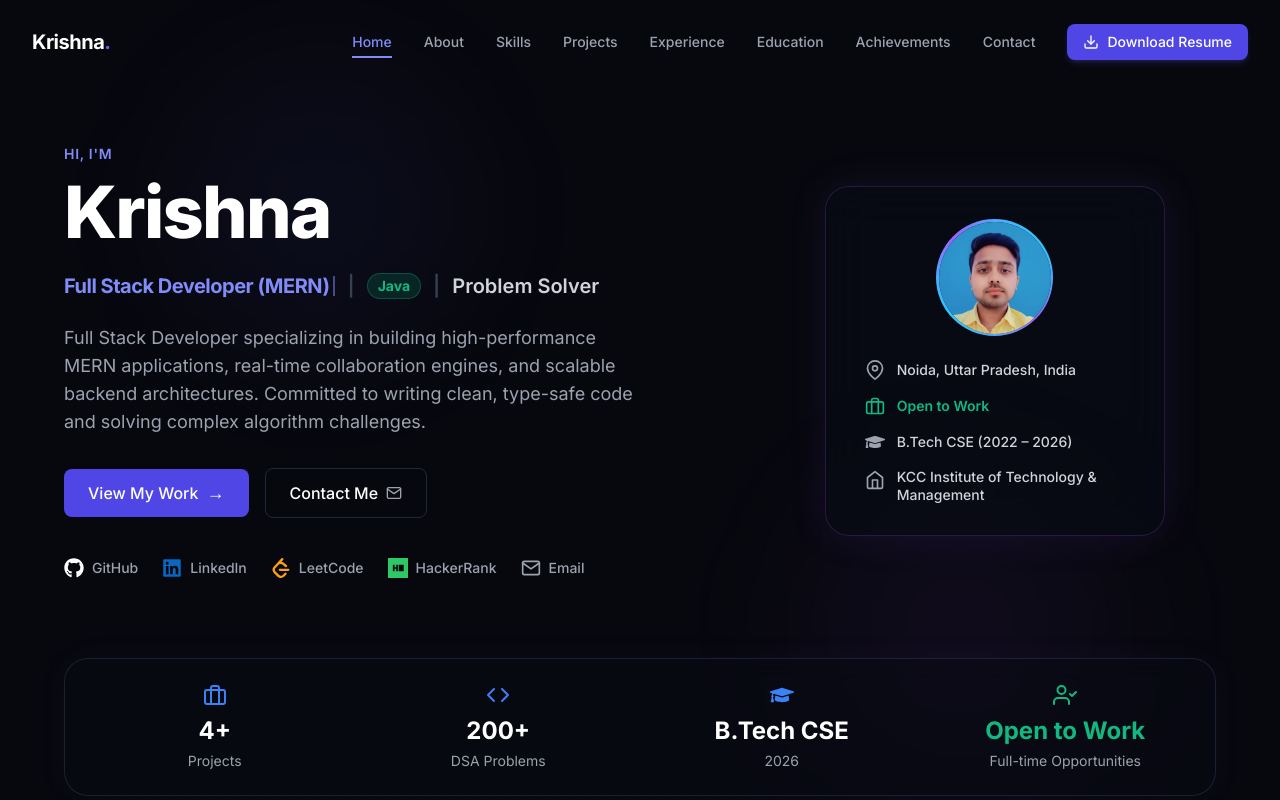
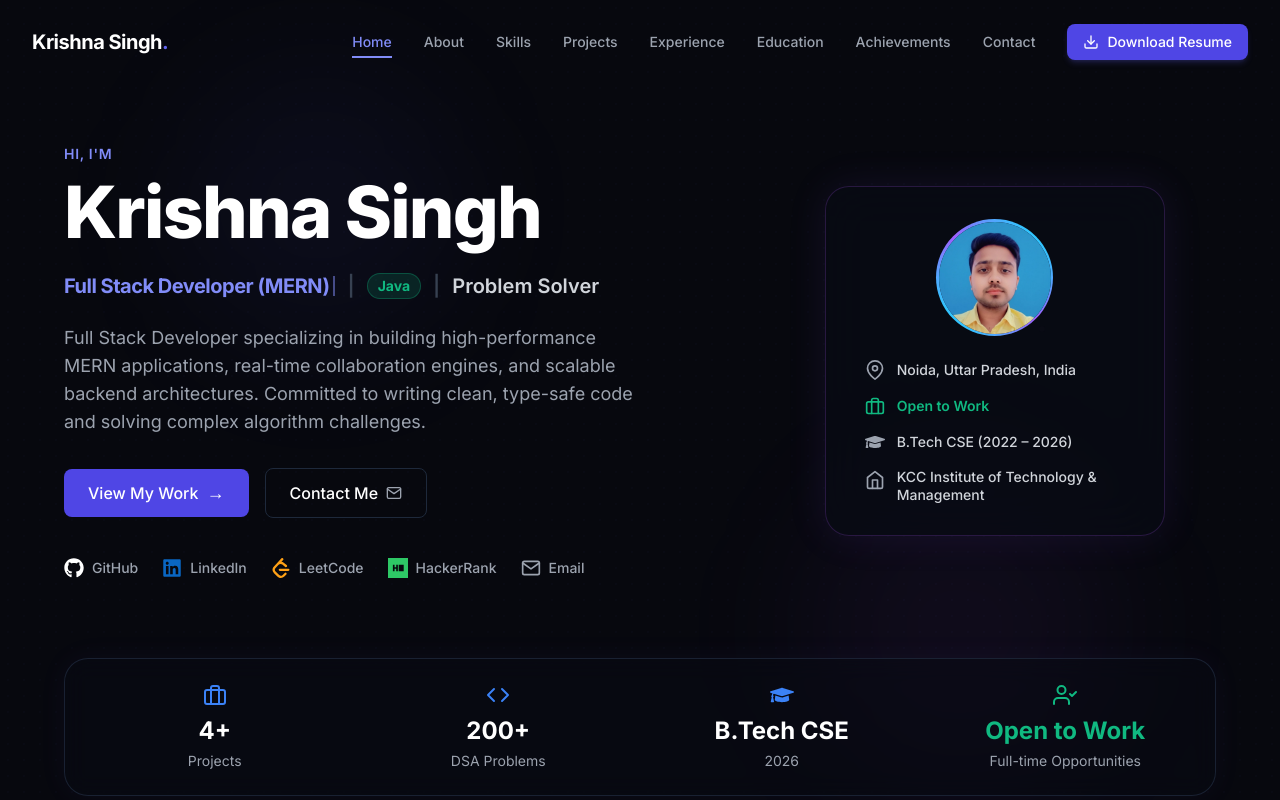
Before and after one commit to Krishnasingh9999/Portfolio, a React (Vite) app: page / in a window 1280 px wide. Shown: the top 800 px of the page. Built offline with nearby package versions, Linux system fonts and the light colour scheme.

Commit message:
feat: attach medidost admin image, update admin link, and update name to Krishna Singh

```diff
--- a/src/components/Hero.tsx
+++ b/src/components/Hero.tsx
@@ -106,7 +106,7 @@ const Hero: React.FC = () => {
               Hi, I'm
             </span>
             <h1 className="text-5xl sm:text-6xl md:text-7xl font-extrabold text-white tracking-tight leading-none mb-6">
-              Krishna
+              Krishna Singh
             </h1>
 
             {/* Dynamic Role Container */}
--- a/src/components/Navbar.tsx
+++ b/src/components/Navbar.tsx
@@ -87,7 +87,7 @@ const Navbar: React.FC = () => {
             onClick={(e) => handleNavClick(e, 'home')}
             className="text-xl font-bold tracking-tight text-white hover:text-indigo-400 transition-colors duration-300"
           >
-            Krishna<span className="text-indigo-500">.</span>
+            Krishna Singh<span className="text-indigo-500">.</span>
           </a>
 
           {/* Desktop Navigation Links & Download Button */}
@@ -168,7 +168,7 @@ const Navbar: React.FC = () => {
               {/* Drawer Header (Logo & Close Button) */}
               <div className="flex items-center justify-between pb-6 border-b border-slate-900/80 mb-6">
                 <span className="text-xl font-bold tracking-tight text-white">
-                  Krishna<span className="text-indigo-500">.</span>
+                  Krishna Singh<span className="text-indigo-500">.</span>
                 </span>
                 <button
                   onClick={() => setIsOpen(false)}
--- a/src/data/portfolioData.ts
+++ b/src/data/portfolioData.ts
@@ -1,7 +1,7 @@
 import { Project, SkillCategory, Experience, Education, SocialLink } from '../types';
 
 export const personalInfo = {
-  name: "Krishna",
+  name: "Krishna Singh",
   roles: ["Full Stack Developer (MERN)", "Software Engineer"],
   tagline: "Full Stack Developer specializing in building high-performance MERN applications, real-time collaboration engines, and scalable backend architectures. Committed to writing clean, type-safe code and solving complex algorithm challenges.",
   resumeUrl: "https://drive.google.com/file/d/18Us3MMNdcQVR78tX1e6VDb8UW68HNmeS/view?usp=sharing",
@@ -138,8 +138,9 @@ export const projects: Project[] = [
     tech: ["React", "Node.js", "Express.js", "MongoDB", "Socket.io", "Redis", "TailwindCSS", "JWT Authentication"],
     github: "https://github.com/SmartHealthcareAssistant/A-Smart-Healthcare-Platform-MediDost",
     live: "https://medi-dost-frontend.vercel.app/",
-    liveAdmin: "https://medidost-admin.onrender.com/admin/login",
+    liveAdmin: "https://medidost-admin.onrender.com",
     image: "/medidost_landscape.png",
+    images: ["/medidost_landscape.png", "/medidost_admin_view.png"],
     featured: true
   },
   {
```
Also changed, not shown: public/medidost_admin_view.png (added).
